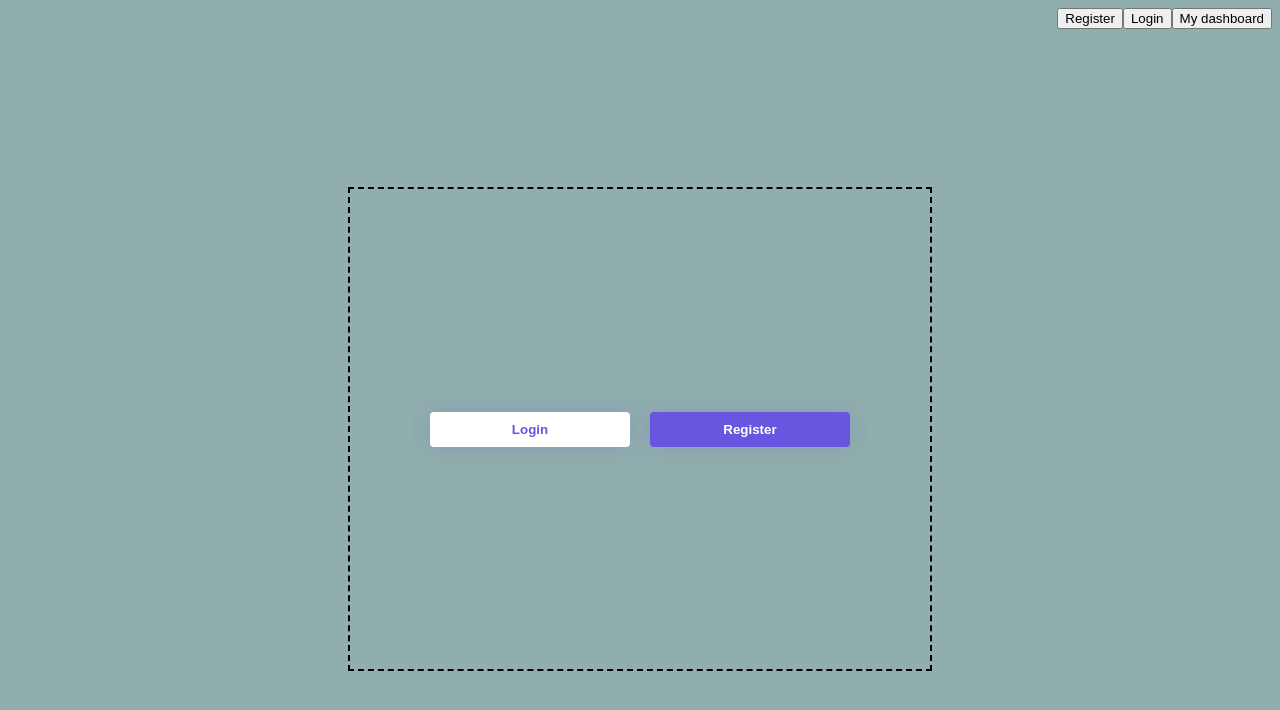
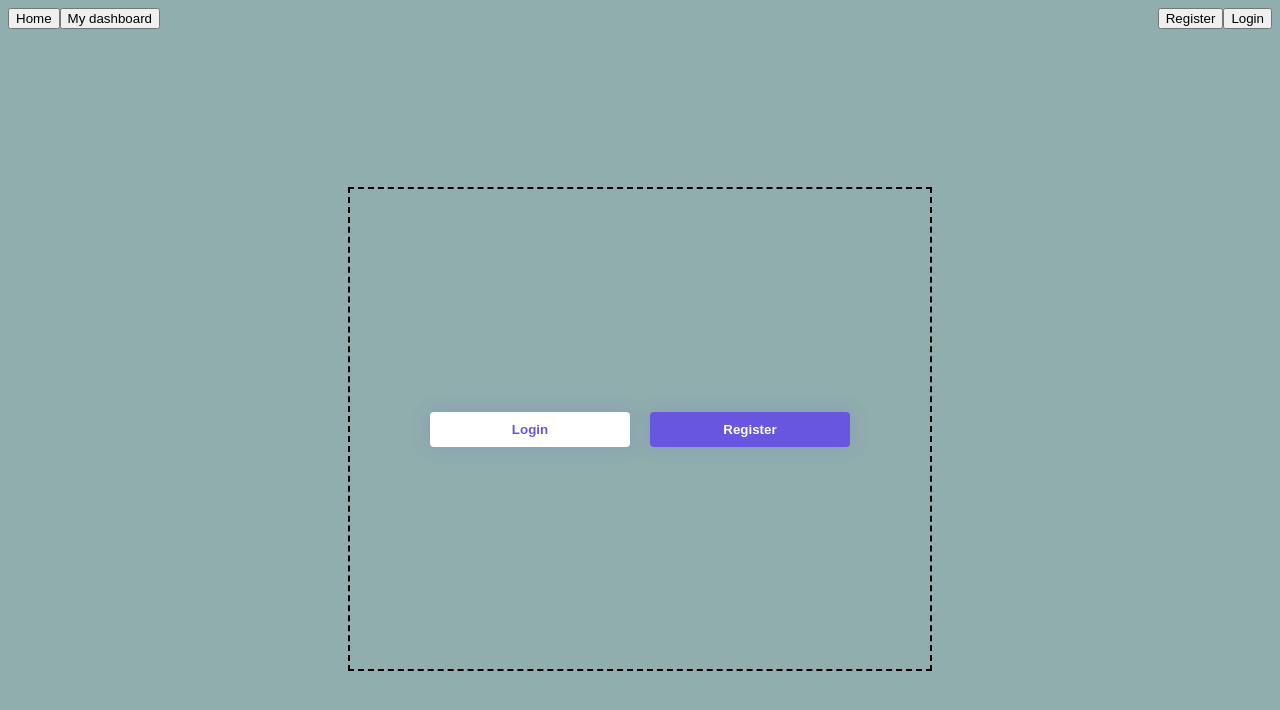
Before and after one commit to mbergq/login-page, a React (Vite) app in the folder frontend/: page /auth in a window 1280 px wide. Shown: the top 710 px of the page. Built offline with nearby package versions, Linux system fonts and the light colour scheme; what yup-password would draw is missing.

Commit message:
better layout for navigation

```diff
--- a/frontend/src/components/Navigation.tsx
+++ b/frontend/src/components/Navigation.tsx
@@ -1,18 +1,22 @@
 import { Link } from "react-router-dom";
+import { NavigationWrapper } from "../styled-components/NavigationWrapper";
 
 function Navigation() {
   return (
-    <div style={{ textAlign: "right" }}>
+    <NavigationWrapper>
+      <Link to="/home">
+        <button>Home</button>
+      </Link>
+      <Link to="/auth" style={{ marginRight: "auto" }}>
+        <button>My dashboard</button>
+      </Link>
       <Link to="/auth/register">
         <button>Register</button>
       </Link>
       <Link to="/auth/login">
         <button>Login</button>
       </Link>
-      <Link to="/auth">
-        <button>My dashboard</button>
-      </Link>
-    </div>
+    </NavigationWrapper>
   );
 }
 
--- /dev/null
+++ b/frontend/src/styled-components/NavigationWrapper.tsx
@@ -0,0 +1,6 @@
+import styled from "styled-components";
+
+export const NavigationWrapper = styled.div`
+  display: flex;
+  justify-content: flex-end;
+`;
```
